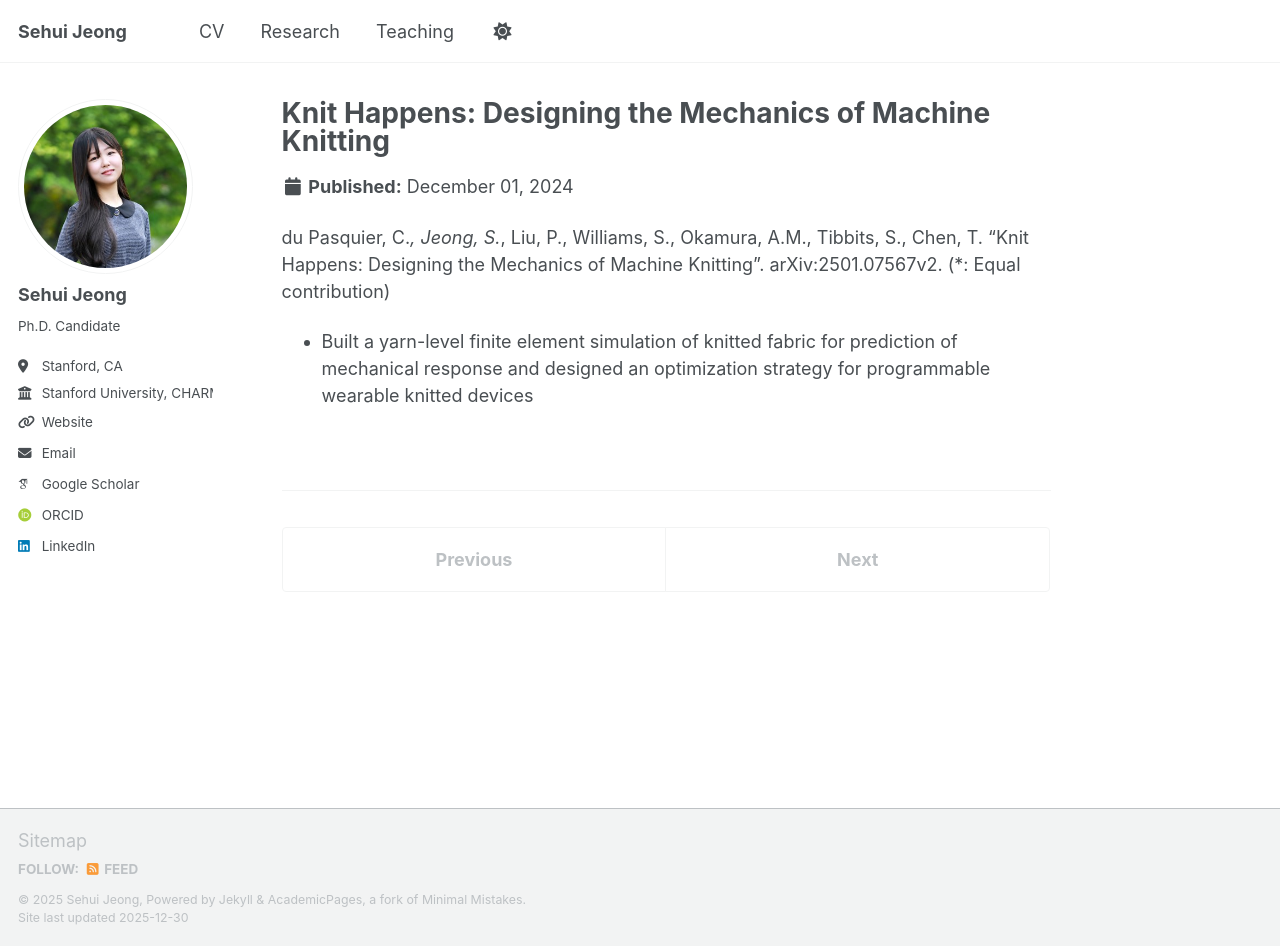
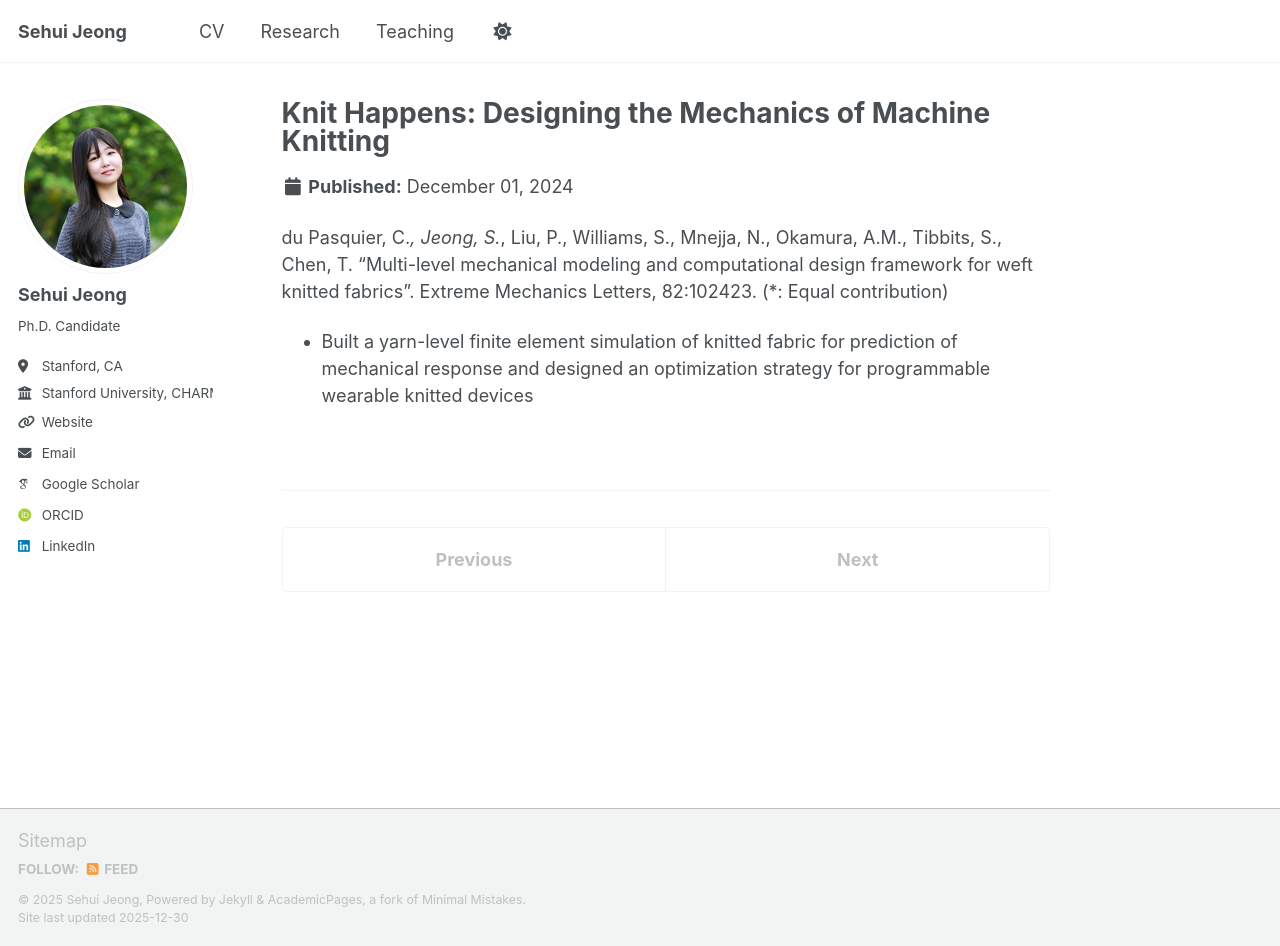
Before and after one commit to tpgml2612/Resume, a Jekyll site: the page built from _portfolio/2024-12-01-EML.md, in a window 1280 px wide and 946 px high. Built offline with Jekyll 4.4.1, drawn with Linux system fonts in a browser that asks for light colours; some web fonts are replaced; a script that is not in the unit is left out.

Commit message:
Revise portfolio entry for EML paper
Updated the paper reference and description for the portfolio entry.

```diff
--- a/_portfolio/2024-12-01-EML.md
+++ b/_portfolio/2024-12-01-EML.md
@@ -5,6 +5,6 @@ collection: portfolio
 external_link: "https://arxiv.org/abs/2501.07567"
 ---
 
-du Pasquier, C.*, Jeong, S.*, Liu, P., Williams, S., Okamura, A.M., Tibbits, S., Chen, T. "Knit Happens: Designing the Mechanics of Machine Knitting". arXiv:2501.07567v2. (*: Equal contribution)
+du Pasquier, C.*, Jeong, S.*, Liu, P., Williams, S., Mnejja, N., Okamura, A.M., Tibbits, S., Chen, T. "Multi-level mechanical modeling and computational design framework for weft knitted fabrics". Extreme Mechanics Letters, 82:102423.  (*: Equal contribution)
 
 - Built a yarn-level finite element simulation of knitted fabric for prediction of mechanical response and designed an optimization strategy for programmable wearable knitted devices
```
